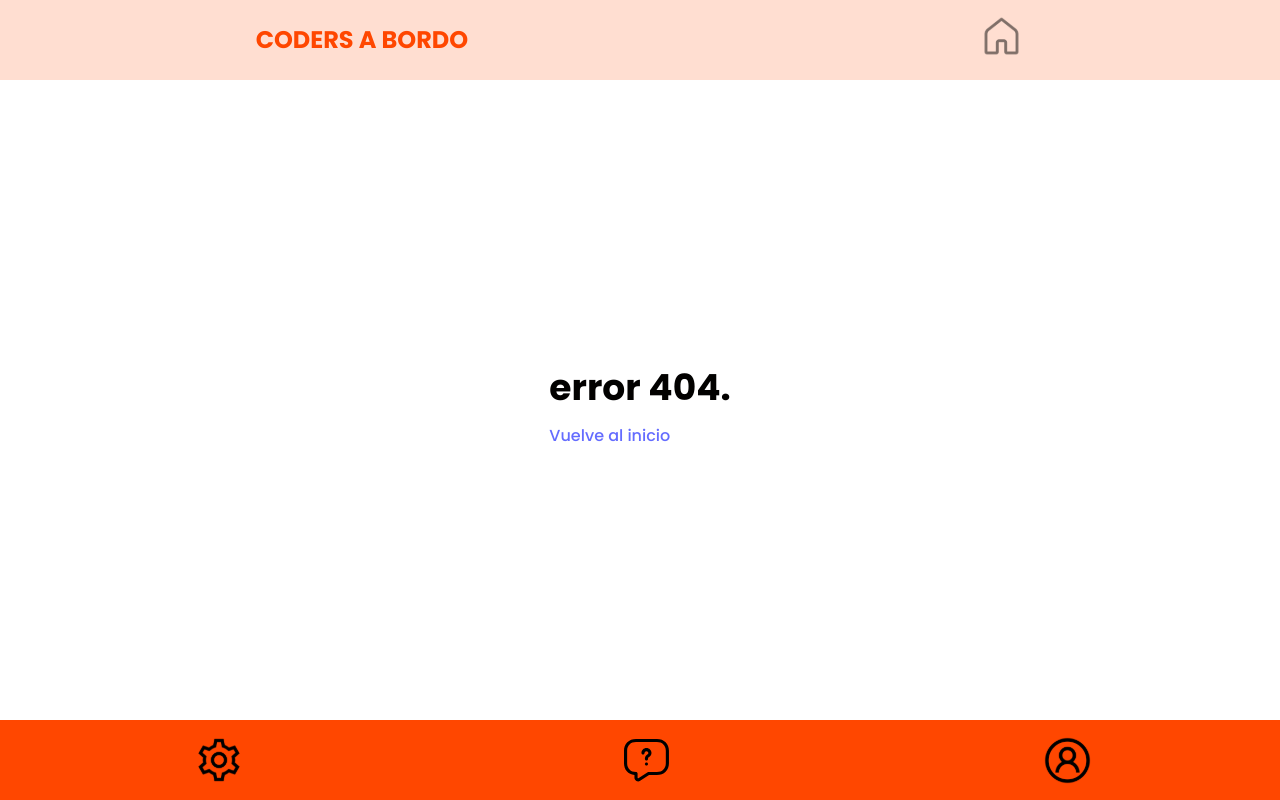
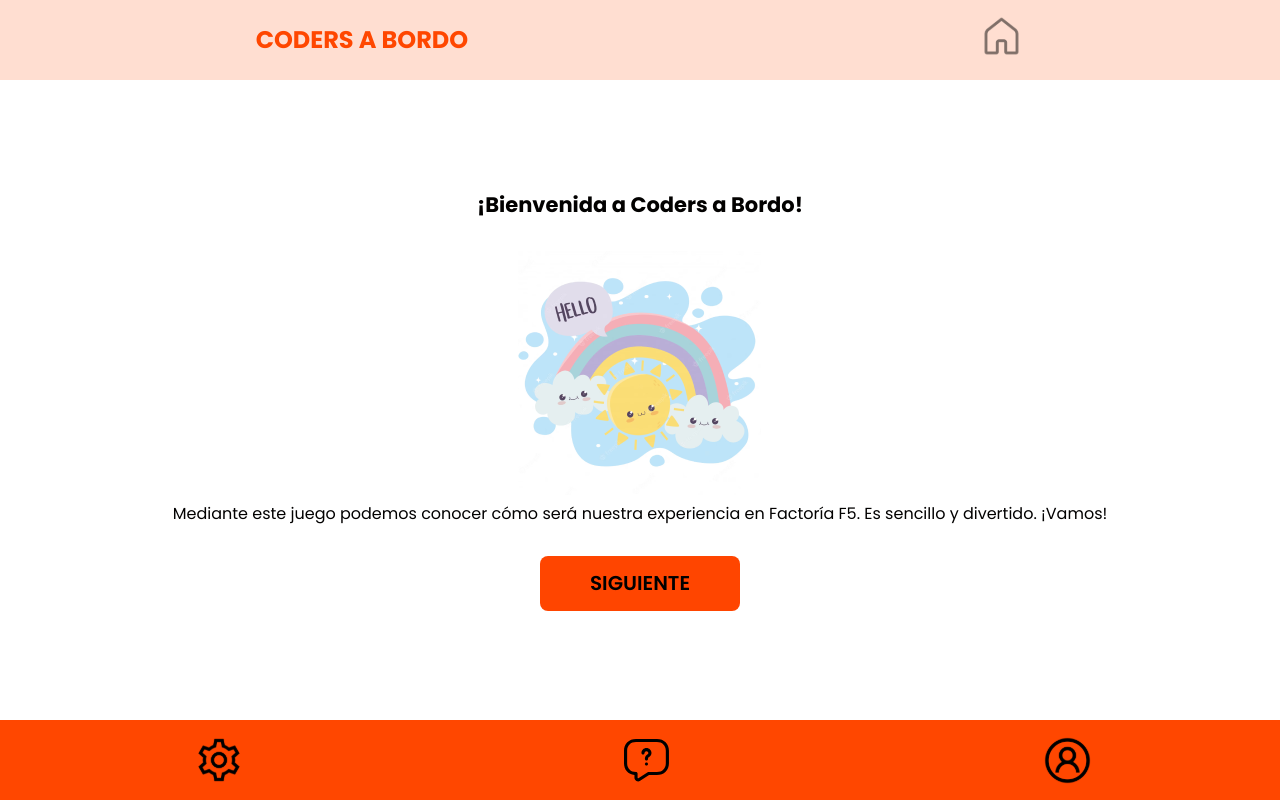
Before and after one commit to stranger-strings-team/front-codersabordo, a React (Vite) app: page /welcome in a window 1280 px wide. Before the commit this address had no page. Built offline with nearby package versions, Linux system fonts and the light colour scheme.

Commit message:
welcome page done

```diff
--- a/src/Routes.tsx
+++ b/src/Routes.tsx
@@ -6,12 +6,14 @@ import { NoMatch } from './pages/NoMatch';
 import Layout from './components/Layout.tsx/Layout';
 import Final from './pages/Final/Final';
 import Profile from './pages/Profile/Profile';
+import Welcome from './pages/Welcome/Welcome';
 
 
 const CreateRoutes = () => (
     <Routes>
       <Route index element={<Home/>}/>
       <Route path="/" element={<Layout />}>
+        <Route path='/welcome' element={<Welcome />} />
       <Route path="/profile" element={<Profile/>}/>
         <Route path="/onboarding" element={<Onboarding/>}/>
         <Route path="/final" element={<Final/>}/>
--- a/src/pages/Welcome/Welcome.style.tsx
+++ b/src/pages/Welcome/Welcome.style.tsx
@@ -1 +1,15 @@
 import styled from 'styled-components';
+
+export const StyledWelcome = styled.div`
+    display: flex;
+    flex-direction: column;
+    justify-content: space-between;
+    align-items: center;
+    text-align: center;
+    margin: 25px;
+    gap: 30px;
+
+        h2 {
+            font-size: 21px;
+        }
+`
--- a/src/pages/Welcome/Welcome.tsx
+++ b/src/pages/Welcome/Welcome.tsx
@@ -1,19 +1,23 @@
 import React from 'react'
 import rainbow from '../../assets/image 18.png'
+import { NextButton } from '../../components/NextButton'
+import { StyledWelcome } from './Welcome.style'
 
 type Props = {}
 
 const Welcome = (props: Props) => {
   return (
-    <div>
+    <StyledWelcome>
         <h2>¡Bienvenida a Coders a Bordo!</h2>
-        <img src={rainbow} alt='Welcome image' />
-        <p>
-            Mediante este juego podemos conocer cómo será nuestra experiencia en Factoría F5. Es sencillo y divertido. ¡Vamos!
-        </p>
+        <div>
+            <img src={rainbow} alt='Welcome image' />
+            <p>
+                Mediante este juego podemos conocer cómo será nuestra experiencia en Factoría F5. Es sencillo y divertido. ¡Vamos!
+            </p>
+        </div>
+        <NextButton />
 
-
-    </div>
+    </StyledWelcome>
   )
 }
 
```
